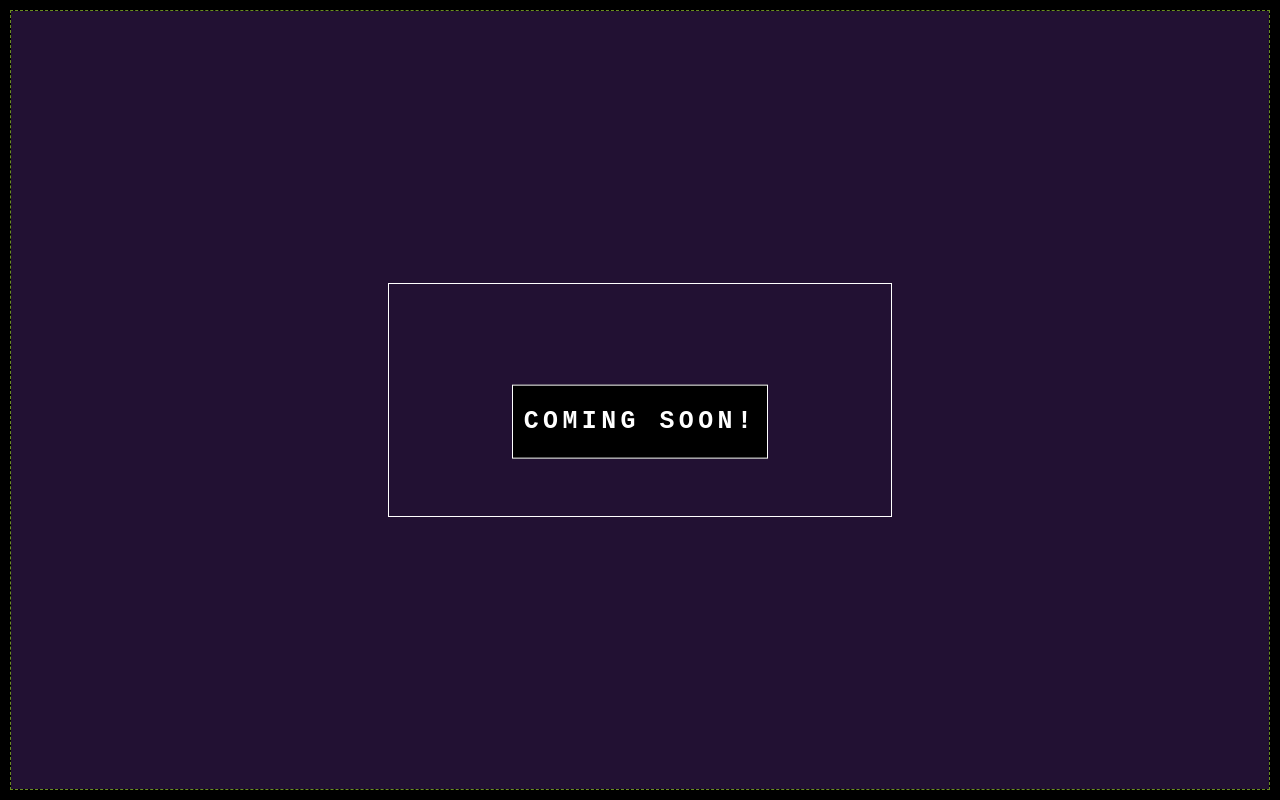
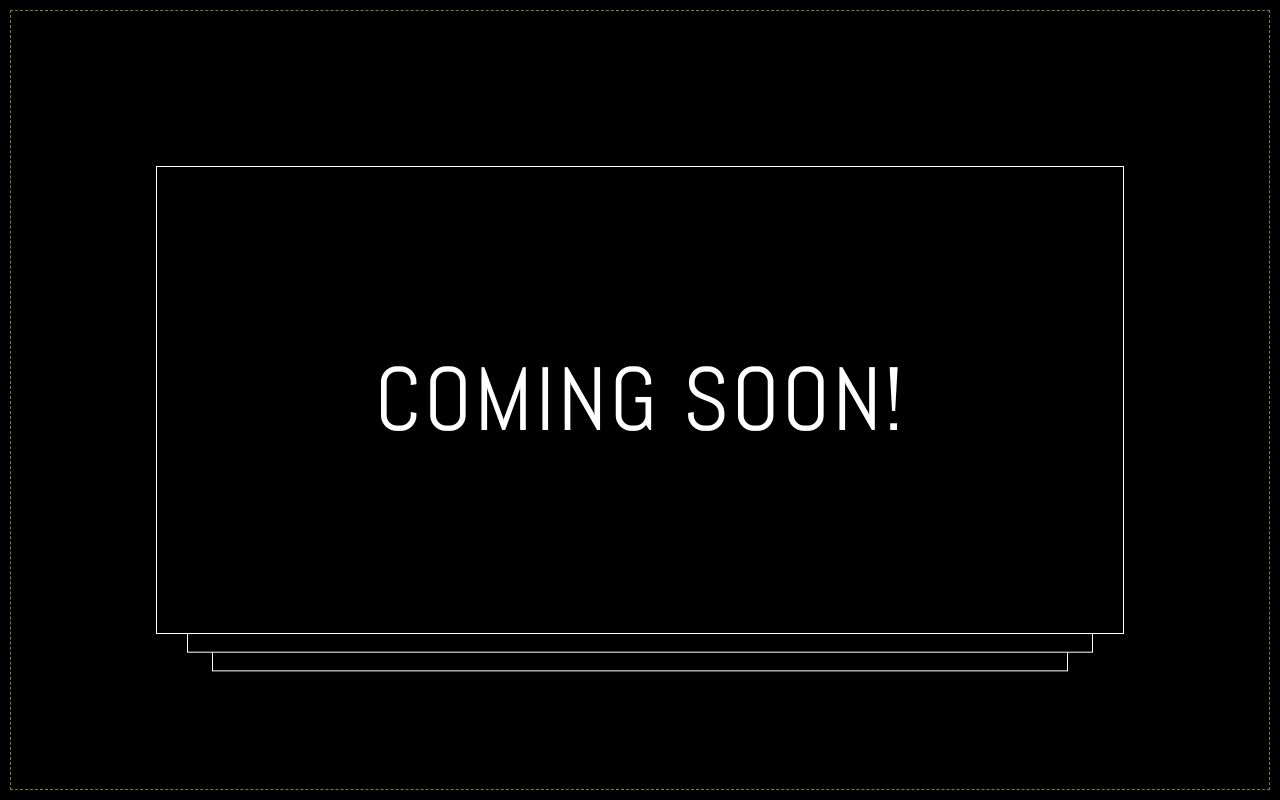
Before and after one commit to V-Goo/coming-soon_web-page, a website: page index.html in a window 1280 px wide. Drawn offline with Linux system fonts and the light colour scheme.

Commit message:
Прямоугольники получились не плохо

```diff
--- a/css/comingsoon.css
+++ b/css/comingsoon.css
@@ -33,11 +33,8 @@ h1 { margin: 0; padding: 0; }
   grid-template-areas: "comingsoon";
   place-items: center;
   margin: auto;
-  /* display: flex; */
-width: 100%;
-  /* margin: 1rem; */
+  width: 100%;
   max-width: 1300px;
-  /* max-height: 100vh; */
   height: 100%;
   /* todo Не забыть удалить */
   outline: olivedrab dashed 1px;
@@ -47,36 +44,50 @@ width: 100%;
 .container > *{
   grid-area: comingsoon;
 }
-.vignettes{
+/* .vignettes{
   width: 100%;
   height: 100%;
   margin: auto;
   background-color: #66339955;
   z-index: 5;
+} */
+.rect-out{
+  width: 72%;
+  height: 60%;
+  background-color: var(--color-bg);
+  border: var(--color-fg) solid 1px;
+  transform: translateY(4%);
+/* transform: translateX(1%); */
+  z-index: 9;
 }
-.rect-out{
-  /* padding: 0.5rem; */
-  width: 40%;
-  height: 30%;
+.rect-out-2 {
+  width: 68%;
+  height: 60%;
   /* background-color: var(--color-bg); */
   border: var(--color-fg) solid 1px;
-  /* border-radius: 0.5rem; */
-  z-index: 10;
+  transform: translateY(8%);
+/* transform: translateX(2%); */
+  z-index: 8;
 }
 .rect-in{
+  display: flex;
+  width: 77%;
+  height: 60%;
   background-color: var(--color-bg);
   padding: 1rem;
 border: var(--color-fg) solid 1px;
-z-index: 15;
-transform: translateY(2rem);
+z-index: 10;
 }
+
+/* * Подогнать шрифт. Размер не следует за контейнером, а следит за вьюпортом, что не красиво */
 .title{
-  font-family: monospace;
-  font-weight: 600;
+  margin: auto;
+  font-family: Abel;
+  font-weight: 400;
   font-style: normal;
-  font-size: 2.3rem;
-  line-height: 2;
-  letter-spacing: 0.3ch;
+  font-size: 8.3rem;
+  line-height:1.2;
+  letter-spacing: 0.05ch;
   color: var(--color-text);
   text-transform: uppercase;
 }
--- a/index.html
+++ b/index.html
@@ -1,5 +1,6 @@
 <!DOCTYPE html>
 <html lang="en">
+
   <head>
     <meta charset="UTF-8">
     <meta http-equiv="X-UA-Compatible" content="IE=edge">
@@ -8,16 +9,19 @@
     <!-- <link rel="stylesheet" href="css/normalize.css"> -->
     <link rel="stylesheet" href="css/comingsoon.css">
   </head>
+
   <body class="page">
-  <section class="container">
-    <div class="vignettes">
+    <main class="container">
+      <!-- <div class="vignettes">
+      </div> -->
+      <div class="rect-in">
+        <h1 class="title">Coming Soon!</h1>
       </div>
       <div class="rect-out">
       </div>
-    <div class="rect-in">
-      <h1 class="title">Coming Soon!</h1>
-    </div>
-  </section>
+      <div class="rect-out-2"></div>
+    </main>
 
   </body>
+
 </html>
```
Also changed, not shown: assets/Coming Soon! (Community).jpg (added). Lines whose indentation alone changed are shown as unchanged.
